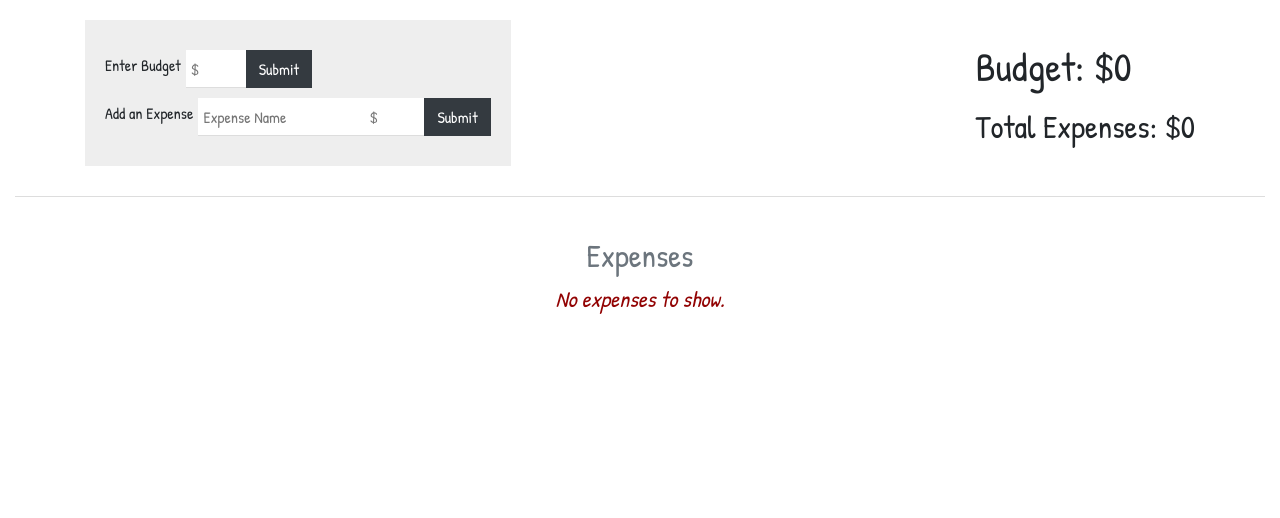
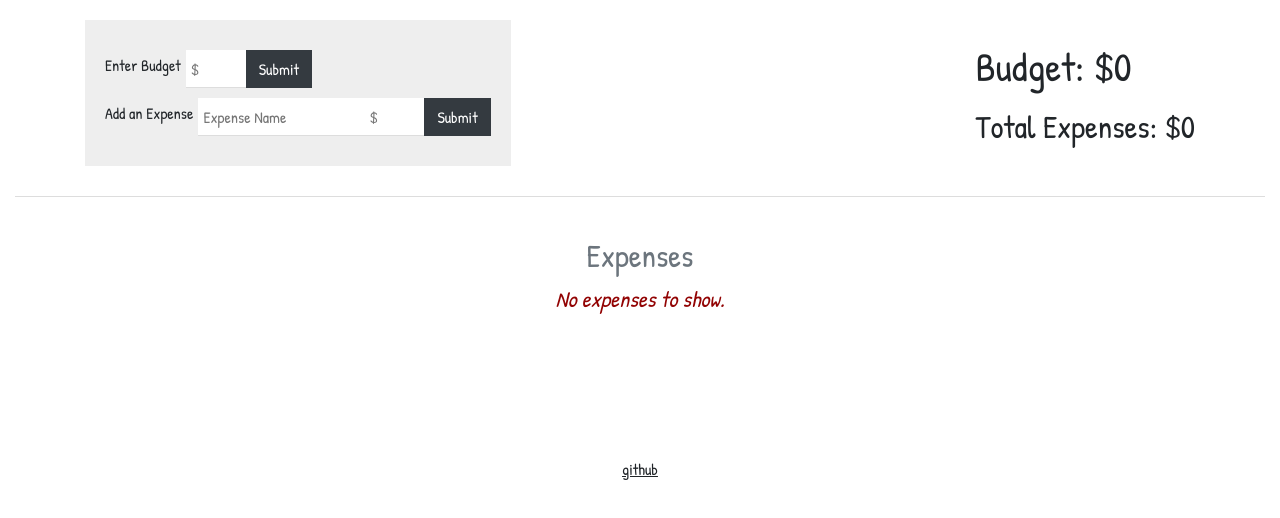
Before and after one commit to robotspacefish/Budget-App, a React (Create React App) app: page / in a window 1280 px wide. Shown: the top 518 px of the page. Built offline with nearby package versions, Linux system fonts and the light colour scheme.

Commit message:
add footer & adjust table styles

```diff
--- /dev/null
+++ b/src/components/Expenses/Expenses.css
@@ -0,0 +1,12 @@
+#expenses-table {
+  margin: 0 auto;
+}
+
+#expenses-table td {
+  padding: 0 0 0 10px;
+  vertical-align: middle;
+}
+
+#expenses-table .expense-remove-btn {
+  padding: 0;
+}
--- a/src/components/Expenses/Expenses.js
+++ b/src/components/Expenses/Expenses.js
@@ -1,5 +1,6 @@
 import React from 'react';
 import Expense from '../Expense/Expense';
+import './Expenses.css';
 
 const Expenses = (props) => {
   return (
@@ -11,7 +12,7 @@ const Expenses = (props) => {
         }}>Clear All Expenses</button>
       }
       {
-        props.expenseList.length > 0 ? <table className="expense table table-striped table-bordered table-hover">
+        props.expenseList.length > 0 ? <table id="expenses-table" className="table table-striped table-bordered table-hover">
           <tbody>
             {
               props.expenseList.map((expense) => (
--- /dev/null
+++ b/src/components/Footer/Footer.css
@@ -0,0 +1,12 @@
+footer {
+  margin-top: 140px;
+}
+
+p {
+  text-align: center;
+}
+
+footer a {
+  color: #212529;
+  text-decoration: underline;
+}
--- /dev/null
+++ b/src/components/Footer/Footer.js
@@ -0,0 +1,12 @@
+import React from 'react';
+import './Footer.css';
+
+const Footer = (props) => {
+  return (
+    <footer>
+      <p><a href="https://github.com/robotspacefish/Budget-App">github</a></p>
+    </footer>
+  );
+};
+
+export default Footer;
--- a/src/containers/App.js
+++ b/src/containers/App.js
@@ -1,6 +1,7 @@
 import React, { Component } from 'react';
 import Header from '../components/Header/Header';
 import Expenses from '../components/Expenses/Expenses';
+import Footer from '../components/Footer/Footer';
 import './App.css';
 
 class App extends Component {
@@ -135,6 +136,7 @@ class App extends Component {
           handleEditExpenseModal={this.handleEditExpenseModal}
           handleClearAllExpenses={this.handleClearAllExpenses}
         />
+        <Footer />
       </div>
     );
   }
```
